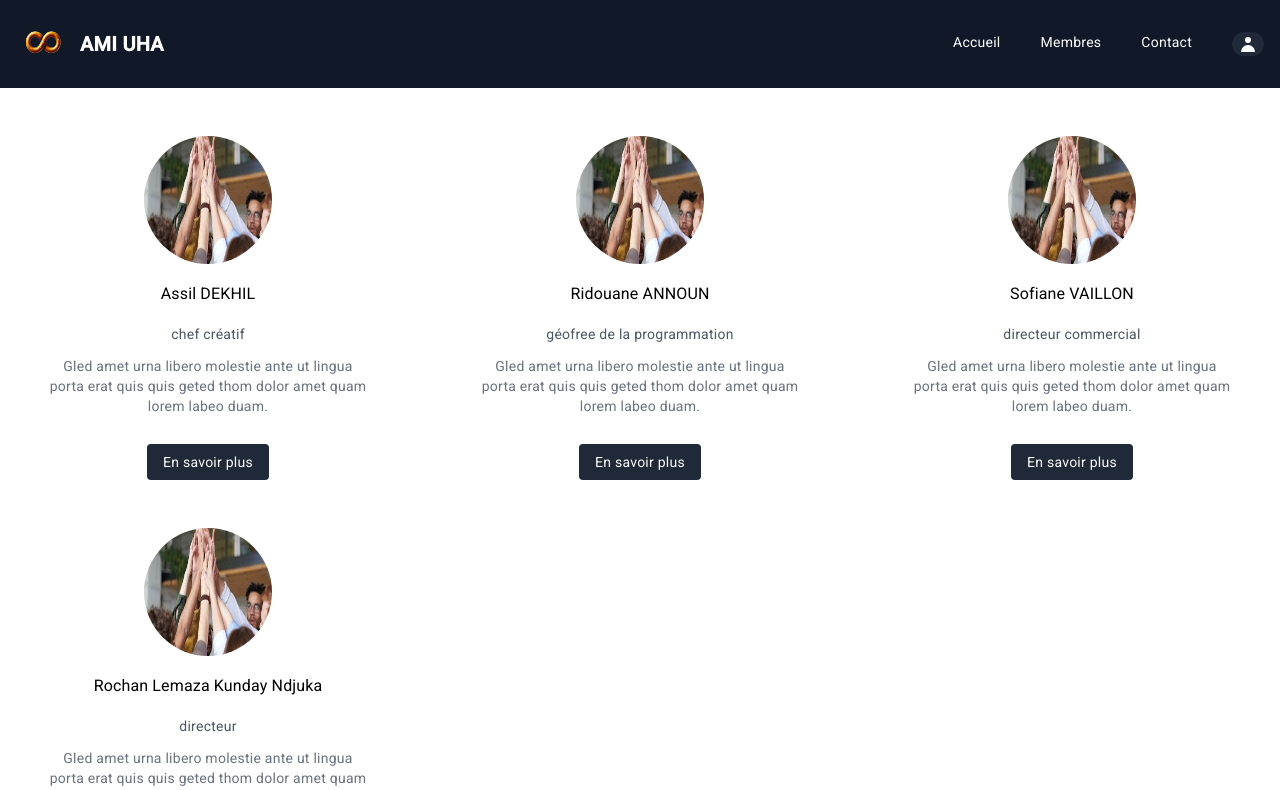
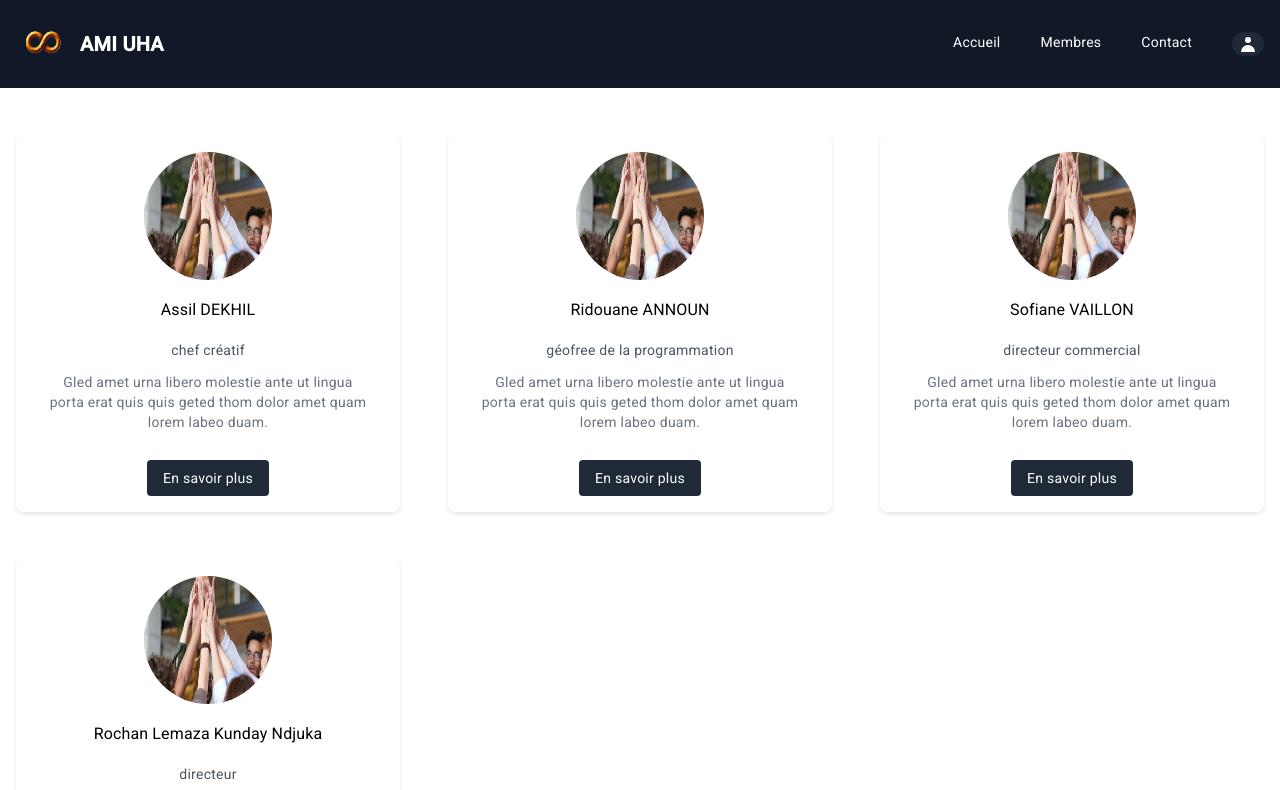
Before and after one commit to Assil28/AssociationIMs-Web-Site, an Angular app: page /membres in a window 1280 px wide. Shown: the top 790 px of the page. Built offline with nearby package versions, Linux system fonts and the light colour scheme.

Commit message:
fix designe

```diff
--- a/src/app/acceuil/acceuil.component.css
+++ b/src/app/acceuil/acceuil.component.css
@@ -5,3 +5,10 @@
     box-shadow: 0 2px 4px rgba(0, 0, 0, 0.1);
     padding: 16px;
   }
+
+  .calendar2 {
+    background: white;
+    border-radius: 8px;
+    box-shadow: 0 2px 4px rgba(0, 0, 0, 0.1);
+    padding: 16px;
+  }
--- a/src/app/acceuil/acceuil.component.html
+++ b/src/app/acceuil/acceuil.component.html
@@ -20,7 +20,7 @@
   <!-- info-section.component.html -->
   <section class="container mx-auto py-12 px-4">
     <div class="grid grid-cols-2 gap-12">
-      <div>
+      <div class="calendar2">
         <h2 class="text-2xl font-bold mb-6">1. Qui sommes nous ?</h2>
         <p class="text-gray-700">
           Nous sommes une team d'étudiants issus de M1 au M2 IM et IMIS.
@@ -34,7 +34,7 @@
           de profiter de la force d'un réseau français aussi puissant que celui de la IM !
         </p>
       </div>
-      <div>
+      <div class="calendar2">
         <h2 class="text-2xl font-bold mb-6">2. Insertion professionnelle ?</h2>
         <p class="text-gray-700">
           Insertion professionnelle en proposant des ateliers pratiques,
--- a/src/app/membres/membres.component.css
+++ b/src/app/membres/membres.component.css
@@ -0,0 +1,6 @@
+.calendar {
+    background: white;
+    border-radius: 8px;
+    box-shadow: 0 2px 4px rgba(0, 0, 0, 0.1);
+    padding: 16px;
+  }
--- a/src/app/membres/membres.component.html
+++ b/src/app/membres/membres.component.html
@@ -4,7 +4,7 @@
   <div class="container mx-auto px-4 py-12">
     <div class="grid grid-cols-1 md:grid-cols-2 lg:grid-cols-3 gap-12">
       <!-- Premier membre -->
-      <div class="flex flex-col items-center">
+      <div class="flex flex-col items-center calendar">
         <div class="mb-4">
           <img src="assets/teams.jpg" alt="Assil DEKHIL" class="rounded-full w-32 h-32">
         </div>
@@ -20,7 +20,7 @@
       </div>
 
       <!-- Deuxième membre -->
-      <div class="flex flex-col items-center">
+      <div class="flex flex-col items-center calendar">
         <div class="mb-4">
           <img src="assets/teams.jpg" alt="Ridouane ANNOUN" class="rounded-full w-32 h-32">
         </div>
@@ -36,7 +36,7 @@
       </div>
 
       <!-- Troisième membre -->
-      <div class="flex flex-col items-center">
+      <div class="flex flex-col items-center calendar">
         <div class="mb-4">
           <img src="assets/teams.jpg" alt="Sofiane VAILLON" class="rounded-full w-32 h-32">
         </div>
@@ -51,7 +51,7 @@
         </button>
       </div>
 
-      <div class="flex flex-col items-center">
+      <div class="flex flex-col items-center calendar">
         <div class="mb-4">
           <img src="assets/teams.jpg" alt="Rochan" class="rounded-full w-32 h-32">
         </div>
```
